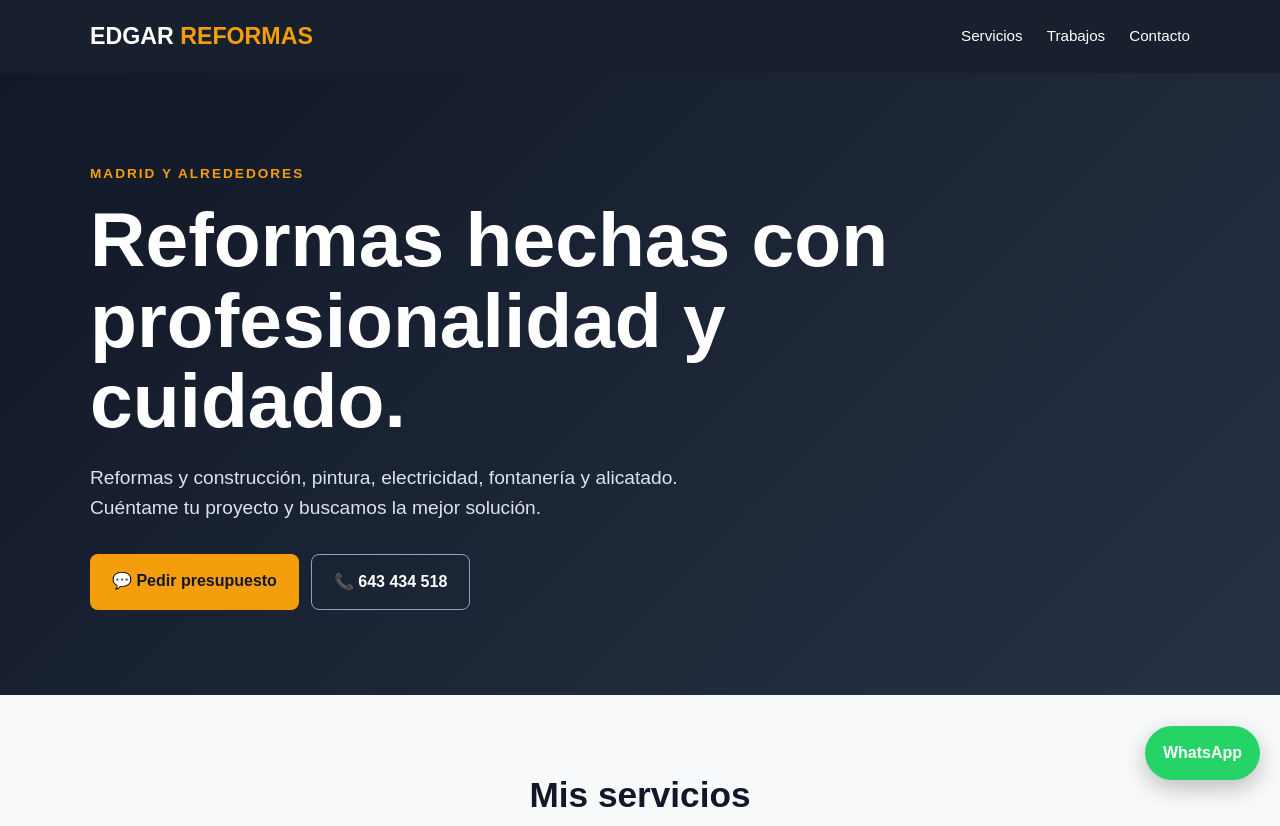
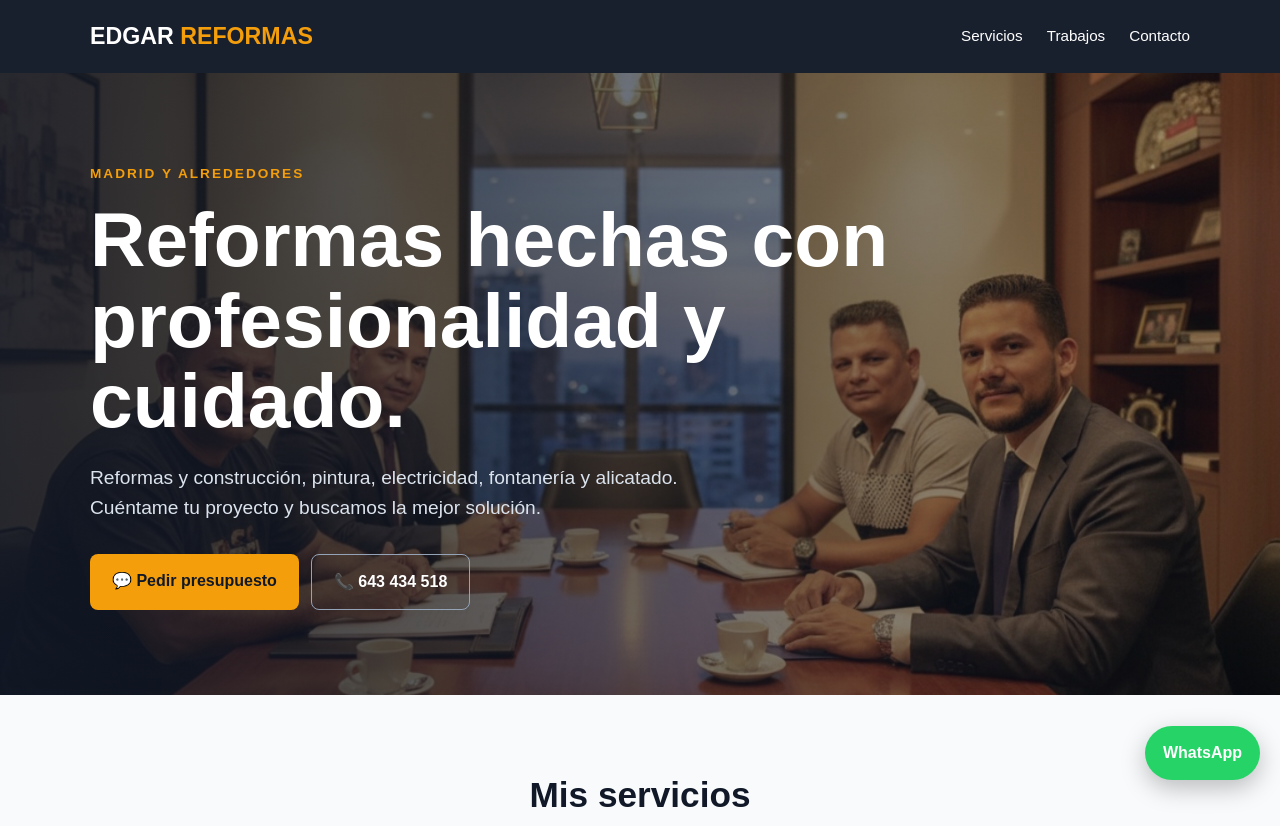
Before and after one commit to edgarbricenoquintero-rgb/Edgar-reformas, a plain HTML site: page index.html in a window 1280 px wide. Shown: the top 826 px of the page. Drawn offline with Linux system fonts and the light colour scheme.

Commit message:
Update hero section background with image and gradient

```diff
--- a/index.html
+++ b/index.html
@@ -16,7 +16,7 @@
     .logo{font-size:1.45rem;font-weight:800}.logo span{color:var(--accent)}
     .navlinks{display:flex;gap:24px;font-size:.95rem}
     .navlinks a:hover{color:var(--accent)}
-    .hero{background:linear-gradient(135deg,#111827 0%,#263244 100%);color:#fff;padding:90px 0 85px}
+  .hero{background:linear-gradient(90deg,rgba(17,24,39,.88),rgba(17,24,39,.35)),url('Screenshot_20261009_192740_Gallery.jpg') center/cover no-repeat;color:#fff;padding:90px 0 85px}
     .hero .tag{color:var(--accent);font-weight:700;text-transform:uppercase;letter-spacing:2px;font-size:.85rem}
     h1{font-size:clamp(2.5rem,6vw,4.8rem);line-height:1.05;margin:14px 0 22px;max-width:850px}
     .hero p{font-size:1.2rem;max-width:680px;color:#dbe3ed;margin-bottom:30px}
```
